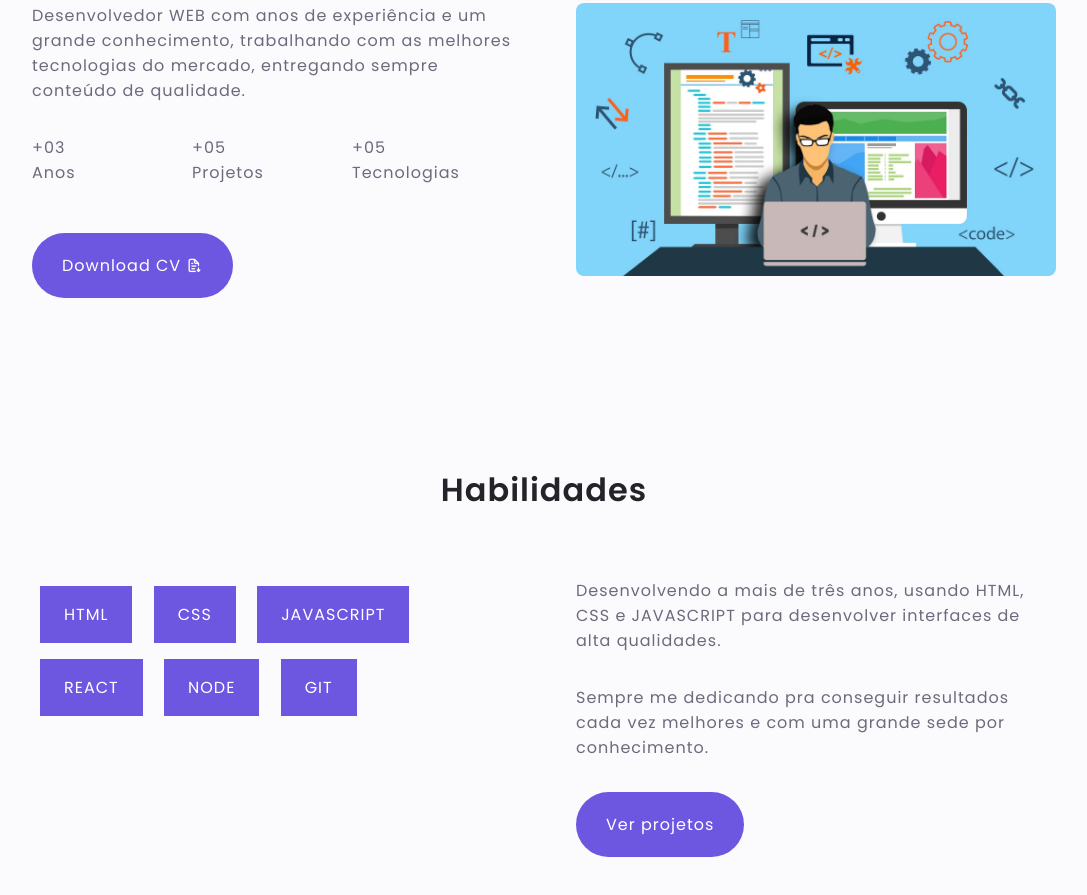
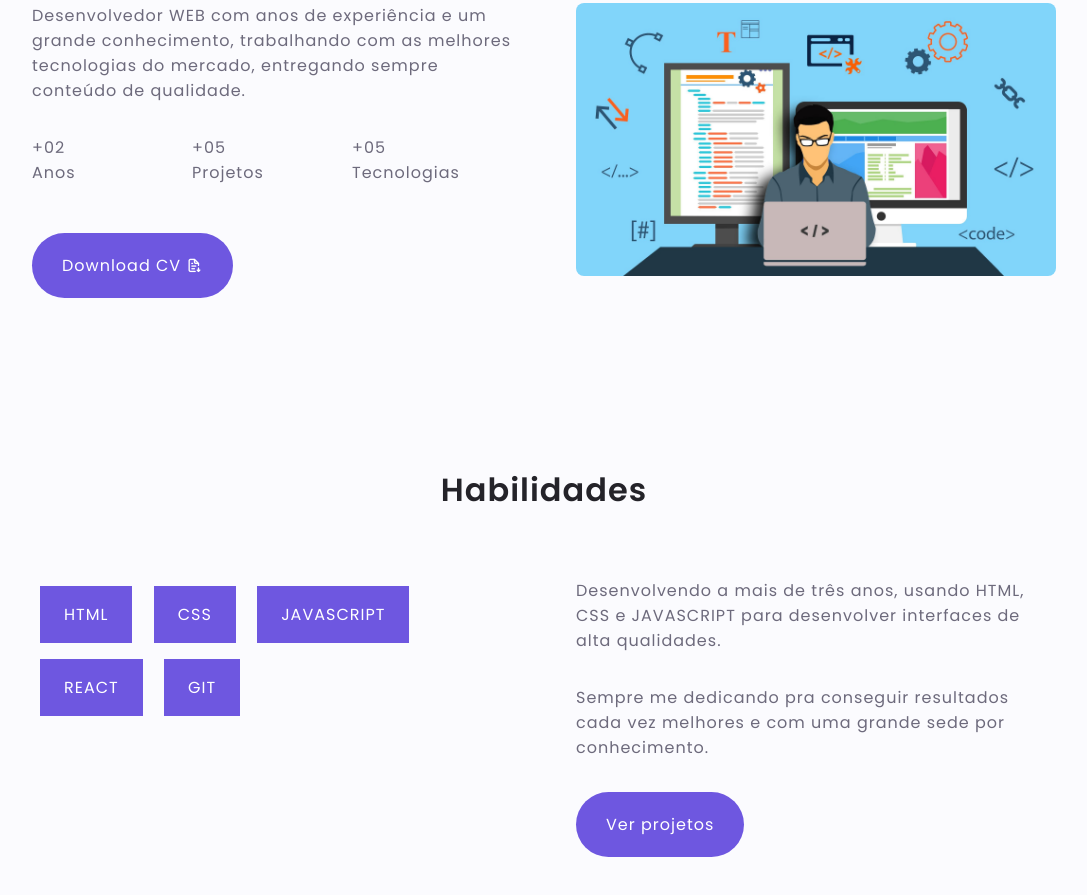
Before and after one commit to CaiqueMorales/PortfolioV2, a plain HTML site: page index.html in a window 1280 px wide. Shown: the part 1013-1908 px from the top of the page, without its empty margins (96-1183 px from the left). Drawn offline with nearby package versions, Linux system fonts and the light colour scheme.

Commit message:
node removed temporarily

```diff
--- a/index.html
+++ b/index.html
@@ -80,7 +80,7 @@
                     </p>
                     <div class="about-badges-container">
                         <div class="about-badges">
-                            <p>+03</p>
+                            <p>+02</p>
                             <p>Anos</p>
                         </div>
                         <div class="about-badges">
@@ -132,9 +132,9 @@
                             REACT
                         </div>
 
-                        <div class="skills__techs-item">
+                        <!-- <div class="skills__techs-item">
                             NODE
-                        </div>
+                        </div> -->
 
                         <div class="skills__techs-item">
                             GIT
```
